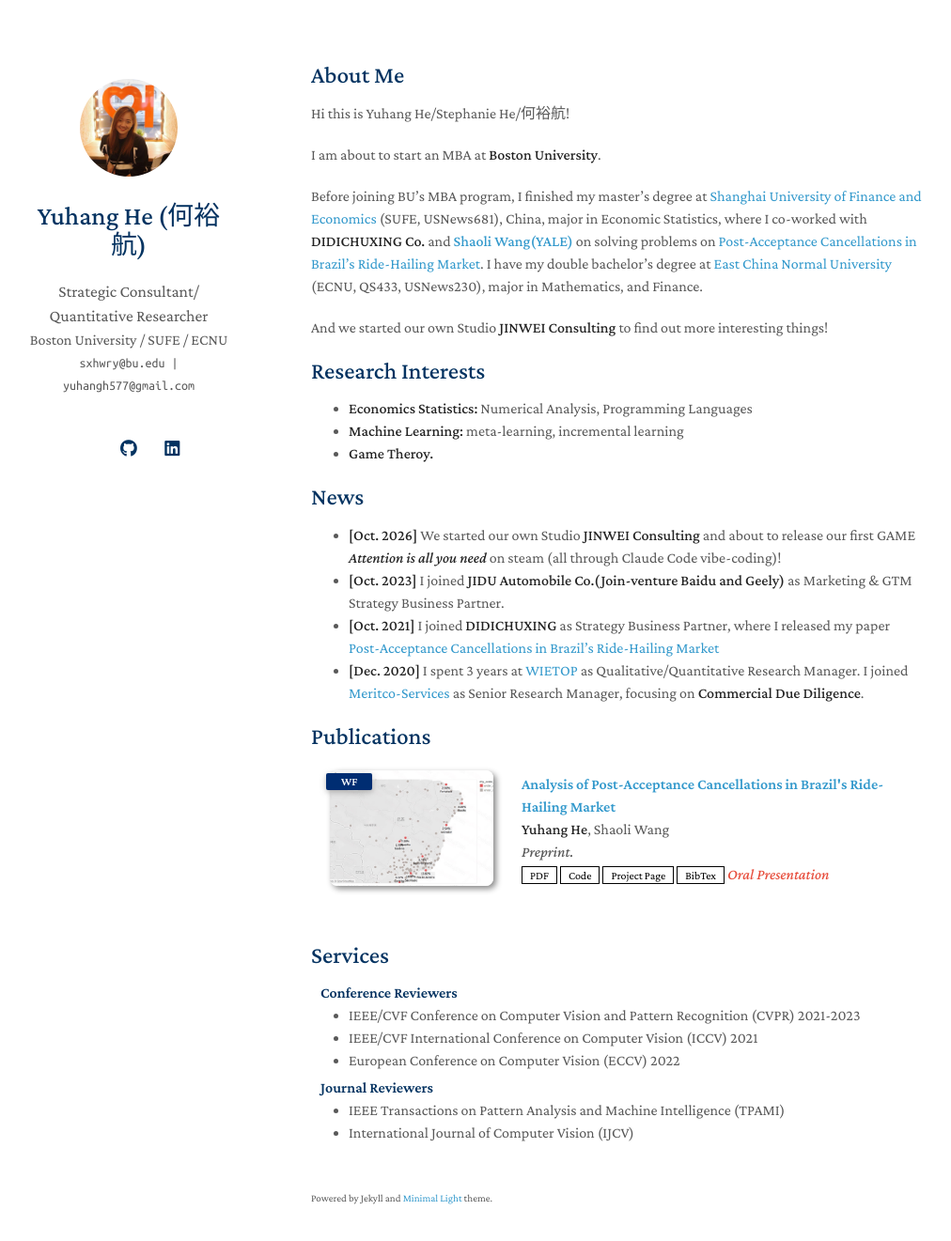
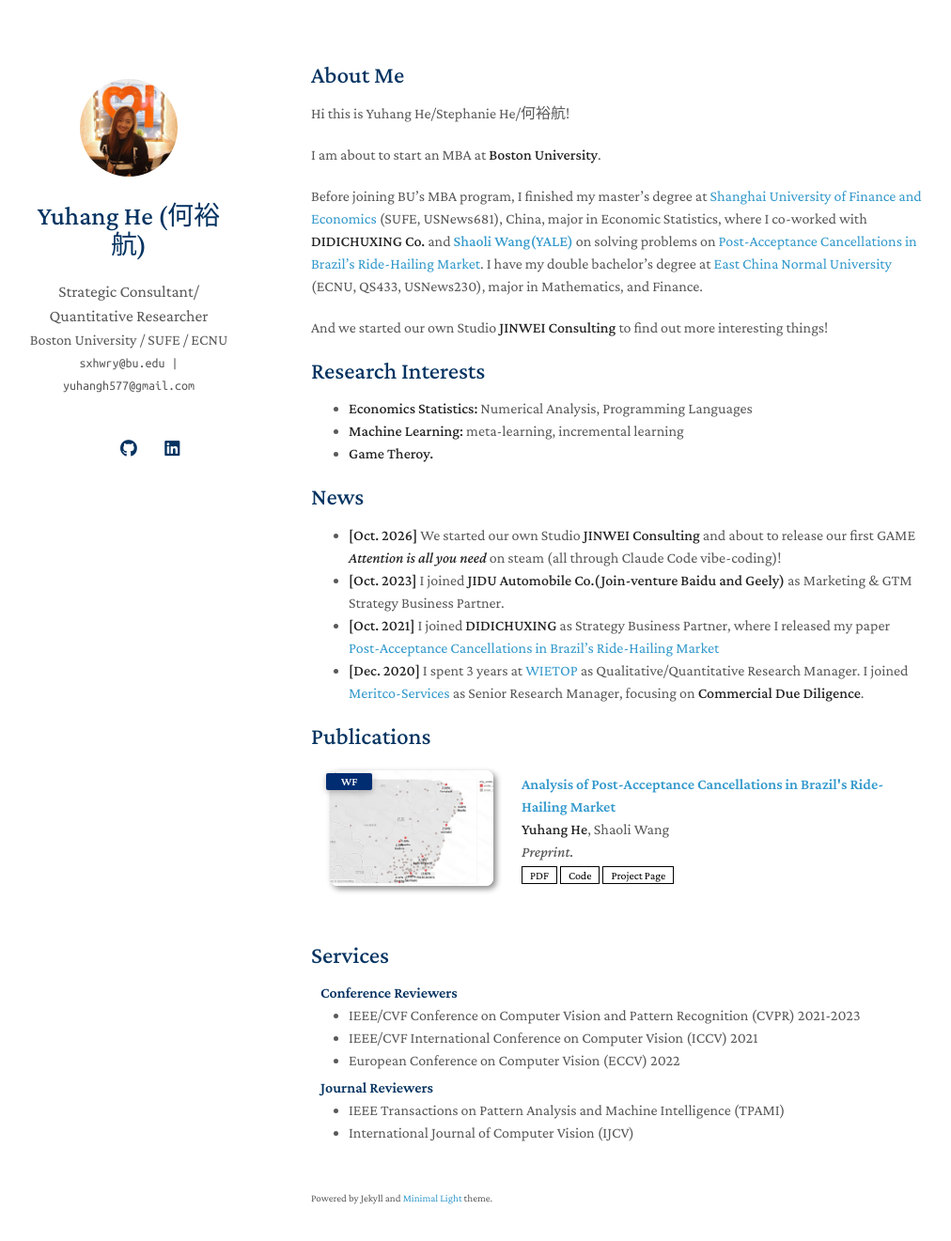
Before and after one commit to sparkle-hang/sparkle-hang.github.io, a Jekyll site: the page built from index.md, in a window 1280 px wide and 1356 px high. Shown: the top 1321 px of the window at 94% size, without its empty margins (139-1151 px from the left). Built offline with Jekyll 4.4.1, drawn with Linux system fonts in a browser that asks for light colours; a style sheet for code colours, icons or effects is not loaded; our own code applies the rules of GitHub Pages for plain Markdown files.

Commit message:
Update publications.yml

```diff
--- a/_data/publications.yml
+++ b/_data/publications.yml
@@ -7,6 +7,4 @@
     pdf: https://d.wanfangdata.com.cn/thesis/Y4197196
     code: https://github.com/sparkle-hang
     page: ./assets/files/paperppt.pdf
-    bibtex: https://d.wanfangdata.com.cn/thesis/Y4197196
-    notes: Oral Presentation
     image: ./assets/img/teaser.png
```
